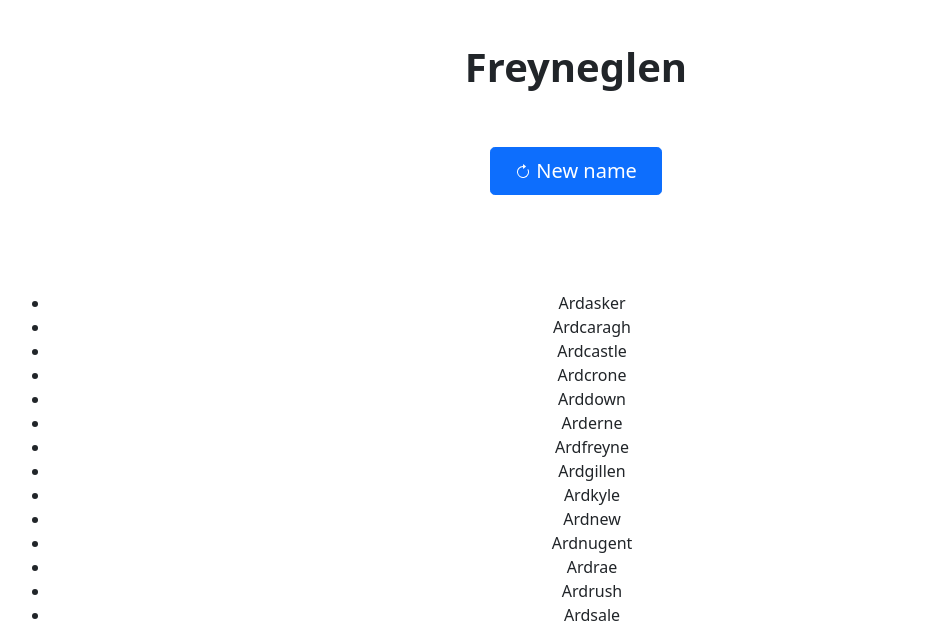
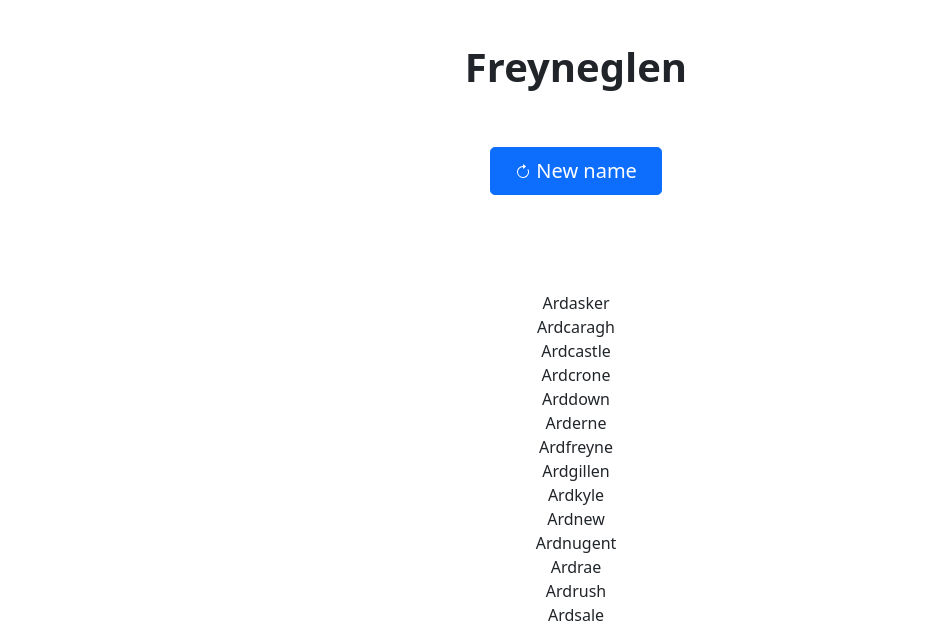
Before and after one commit to SemanticallyNull/irish-place-name-generator, a plain HTML site: page index.html in a window 1280 px wide. Both pictures are taken after a click on the button "See the full list". Shown: the part 159-791 px from the top of the page, without its empty margins (64-996 px from the left). Drawn offline with nearby package versions, Linux system fonts and the light colour scheme.

Commit message:
why dots

```diff
--- a/index.html
+++ b/index.html
@@ -24,7 +24,7 @@
             </div>
             <div class="text-center">
                 <button @click="showAll()" v-if="!showAllPlaces" class="btn btn-large btn-outline-dark">See the full list</button>
-                <ul id="full" v-if="showAllPlaces">
+                <ul id="full" v-if="showAllPlaces" class="list-unstyled">
                     <li v-for="place in allPlaces.sort()">{{ place }}</li>
                 </ul>
             </div>
```
